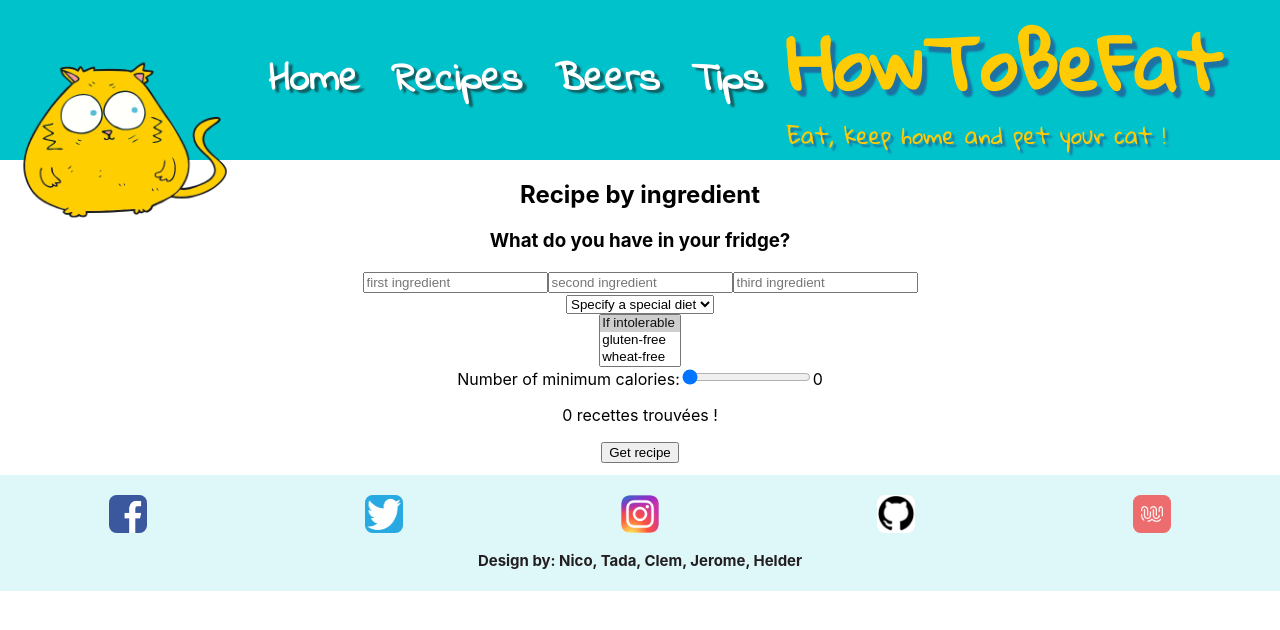
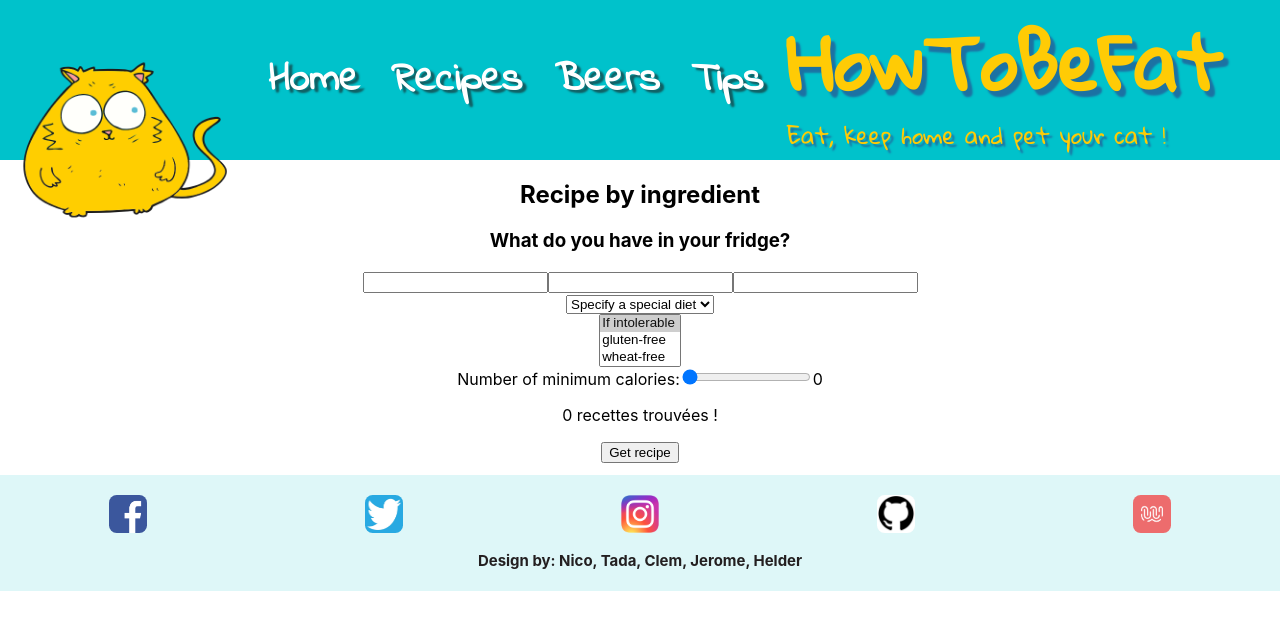
Before and after one commit to WildCodeSchool/paris-0320-project2-howToBeFat, a React (Create React App) app: page /RecipeSearch in a window 1280 px wide. Shown: the top 630 px of the page. Built offline with nearby package versions, Linux system fonts and the light colour scheme; a web font is replaced by a local one.

Commit message:
The search can be actualize bye clicking on  the button

```diff
--- a/src/components/RecipeCard.js
+++ b/src/components/RecipeCard.js
@@ -8,23 +8,16 @@ class RecipeCard extends React.Component {
   state = {
     recipe: '',
     ingredients: []
-    // ingredient1: "",
-    // ingredient2: "",
-    // ingredient3: "",
-    // errorIngredient: "",
-    // userCalories: 0
   }
 
-  getRecipe(ingredient1, ingredient2, ingredient3, userCalories) {
+  getRecipe() {
 
     let selectedIngredients = "cheese"
-    const allIngredient = ingredient1 && `${ingredient1},${ingredient2},${ingredient3}`
     const min = 0
     const max = min + 100
-    const minCalories = userCalories ? parseInt(userCalories) : 5000
+    const minCalories = 5000
     const maxCalories = minCalories + 5000
-    const customIngredient = allIngredient ? allIngredient : selectedIngredients
-    let url = `https://api.edamam.com/search?q=${customIngredient}&from=${min}&to=${max}&calories=${minCalories}-${maxCalories}&app_id=812f083c&app_key=57cd06930f1a1d5818380b512897cc58`
+    let url = `https://api.edamam.com/search?q=${selectedIngredients}&from=${min}&to=${max}&calories=${minCalories}-${maxCalories}&app_id=812f083c&app_key=57cd06930f1a1d5818380b512897cc58`
 
     axios.get(url)
       .then((res) => {
@@ -38,14 +31,9 @@ class RecipeCard extends React.Component {
         // Define the state with the research recipe and the ingredients which go with
         this.setState({
           recipe: objectUri.recipe,
-          ingredients: objectUri.recipe.ingredientLines,
-          // ingredient1: '',
-          // ingredient2: '',
-          // ingredient3: '',
-          // errorIngredient: ""
+          ingredients: objectUri.recipe.ingredientLines
         })
       })
-    // .catch(error => this.setState({ errorIngredient: "Erreur dans la saie des ingrédients" }))
 
   }
 
@@ -58,34 +46,9 @@ class RecipeCard extends React.Component {
     return time > 60 ? `${hours} ${unity} and ${minutes} minutes` : `${minutes} minutes`
   }
 
-  // submitForm = (e) => {
-  //   e.preventDefault()
-  //   this.getRecipe(this.state.ingredient1, this.state.ingredient2, this.state.ingredient3, this.state.userCalories)
-  //   console.log(this.state.ingredient1, "ingredient1")
-  //   console.log(this.state.ingredient2, "ingredient2")
-  //   console.log(this.state.ingredient3, "ingredient3")
-  // }
   getOtherRecipe = () => {
     this.getRecipe()
   }
-
-  // handleChange = (e) => {
-  //   let userIngredient1 = e.target.id === "firstIngredient" ? e.target.value : this.state.ingredient1
-  //   let userIngredient2 = e.target.id === "secondIngredient" ? e.target.value : this.state.ingredient2
-  //   let userIngredient3 = e.target.id === "thirdIngredient" ? e.target.value : this.state.ingredient3
-  //   let actualUserCalories = e.target.id === "actualUserCalories" ? e.target.value : this.state.userCalories
-
-
-  //   this.setState({
-  //     ingredient1: userIngredient1,
-  //     ingredient2: userIngredient2,
-  //     ingredient3: userIngredient3,
-  //     userCalories: actualUserCalories,
-  //   })
-  //   // console.log(this.state.ingredient3)
-  // }
-
-
 
   componentDidMount() {
     this.getRecipe()
--- a/src/components/RecipeSearch.js
+++ b/src/components/RecipeSearch.js
@@ -3,7 +3,7 @@ import axios from 'axios'
 
 const intolerable = ["gluten-free", "wheat-free", "egg-free", "peanut-free", "tree-nut-free",
   "soy-free", "fish-free", "shellfish-free", "pork-free", "sesame-free", "alcohol-free", "sulphite-free", "dairy-free"]
-const specialDiet = ["vegetarian", "pescatarian", "kosher", "vegan"]
+const specialDiet = ["vegetarian", "kosher", "vegan",]
 
 const RecipeSearch = () => {
 
@@ -36,7 +36,8 @@ const RecipeSearch = () => {
     const ingredients = userIngredient1 && `${userIngredient1},${userIngredient2},${userIngredient3}`
     const diet = userDiets && `&health=${userDiets}`
     console.log(diet, "diet")
-    const rangeRequest = nbResults ? defineRangeNumber(nbResults) : ''
+    numOfResult > 100 && setNumOfResult(100)
+    const rangeRequest = numOfResult ? defineRangeNumber(numOfResult) : nbResults ? defineRangeNumber(nbResults) : ''
     // url which will be send to the API request
     return `https://api.edamam.com/search?q=${ingredients}${calories}${rangeRequest}${diet}&app_id=812f083c&app_key=57cd06930f1a1d5818380b512897cc58`
 
@@ -49,10 +50,12 @@ const RecipeSearch = () => {
     axios.get(url)
       .then((res) => {
         console.log(res.data.count, "first")
+        setNumOfResult(0)
         setNumOfResult(res.data.count)
         getApiDatas(defineRequestUrl(res.data.count))
       })
       .catch(e => setErrorRequest("Error, please check your ingredients"))
+
   }
   // Else we fetch the datas
   const getApiDatas = (url) => {
@@ -61,6 +64,7 @@ const RecipeSearch = () => {
         console.log(res.data.hits, "hits")
         SetRecipes(res.data.hits)
       })
+      .catch(e => setErrorRequest("Error, please check your ingredients"))
   }
 
   const submitForm = (e) => {
@@ -84,7 +88,7 @@ const RecipeSearch = () => {
         setUserCalories(e.target.value)
         break
       case "specialDiets":
-        setUserDiets(e.target.value)
+        e.target.value !== "Specify a special diet" ? setUserDiets(e.target.value) : setUserDiets('')
         break
       default:
     }
@@ -97,13 +101,13 @@ const RecipeSearch = () => {
       <div className='ingredientSearch'>
         <form onSubmit={submitForm} class="form-example">
           <label htmlFor='userIngredient1'></label>
-          <input onChange={handleChange} id='userIngredient1' type='text' placeholder='first ingredient' required pattern="[A-Za-z]+"></input>
+          <input onChange={handleChange} id='userIngredient1' type='text' required pattern="[A-Za-z]+"></input>
 
           <label htmlFor='userIngredient2'></label>
-          <input onChange={handleChange} id='userIngredient2' type='text' placeholder='second ingredient' />
+          <input onChange={handleChange} id='userIngredient2' type='text' />
 
           <label htmlFor='userIngredient3'></label>
-          <input onChange={handleChange} id='userIngredient3' type='text' placeholder='third ingredient' />
+          <input onChange={handleChange} id='userIngredient3' type='text' />
           <div>{errorRequest}</div>
           <div>
             <select id="specialDiets" name="specialDiets" onChange={handleChange}>
```
